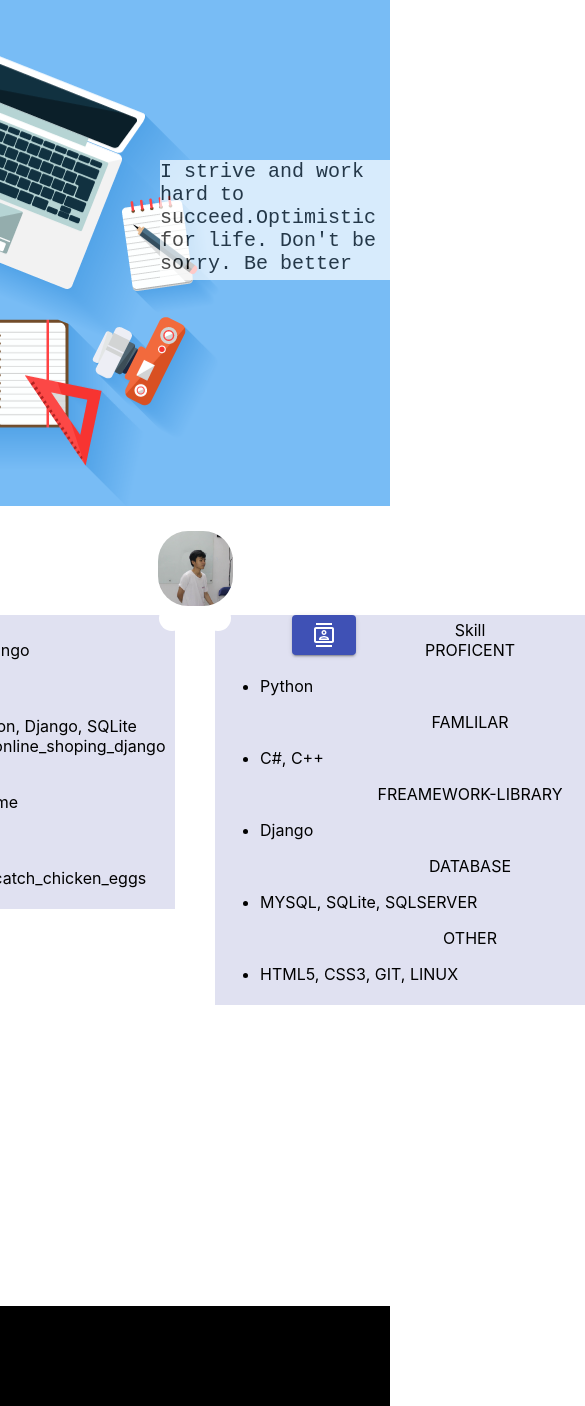
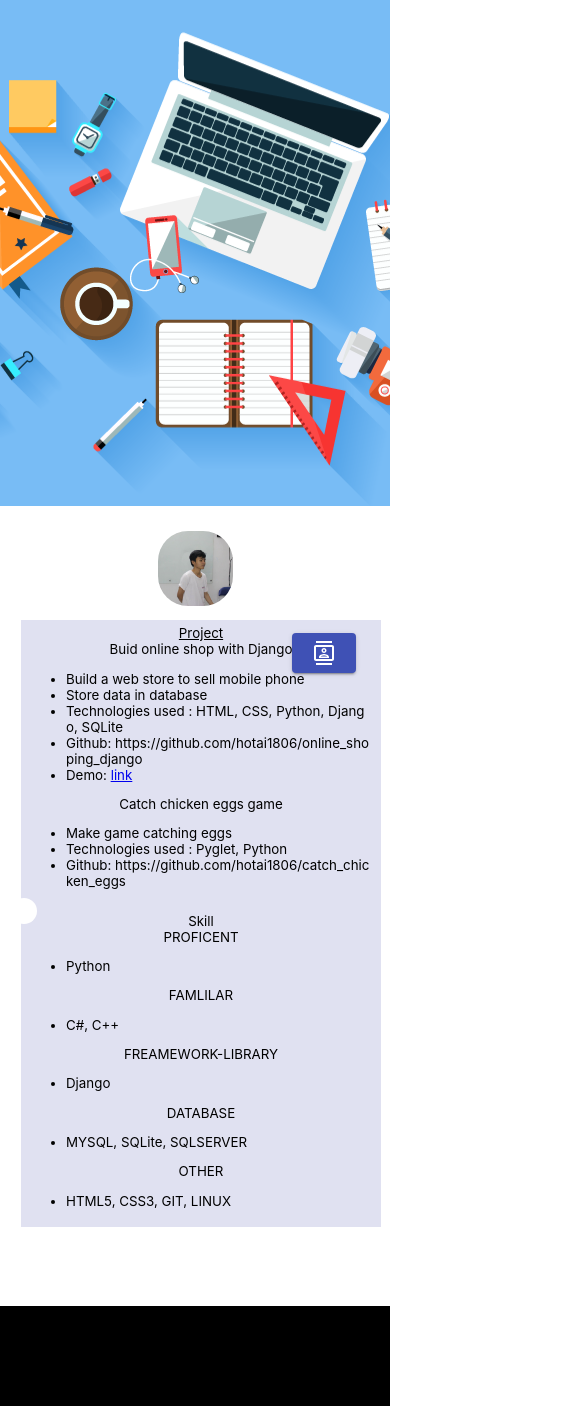
Before and after one commit to hotai1806/portfolio_react_app, a React (Create React App) app: page / in a window 390 px wide. Shown: the top 1406 px of the page, 585 px wide, since content can reach past the window. Built offline with nearby package versions, Linux system fonts and the light colour scheme.

Commit message:
responsive_480width

```diff
--- a/src/App.css
+++ b/src/App.css
@@ -27,21 +27,15 @@
   font-size: calc(10px + 2vmin);
   color: white;
 }
-@media(max-width:350px){
+
+@media(max-width:480px){
  .App-header{
    background-position:center ;
+   height: 20px;
  }
+
 }
 
 .App-link {
   color: #61dafb;
 }
-
-@keyframes App-logo-spin {
-  from {
-    transform: rotate(0deg);
-  }
-  to {
-    transform: rotate(360deg);
-  }
-}
--- a/src/components/index.js
+++ b/src/components/index.js
@@ -2,7 +2,7 @@ import React from 'react';
 
 import Paper from '@material-ui/core/Paper';
 import Slide from '@material-ui/core/Slide';
-
+import { useState, useEffect } from 'react';
 import { makeStyles } from '@material-ui/core/styles';
 import Button from '@material-ui/core/Button';
 import ContactsIcon from '@material-ui/icons/Contacts';
@@ -15,7 +15,7 @@ const useStyles = makeStyles((theme) => ({
   root: {
     height: 180,
     position:'absolute',
-
+    top:"75%",
     right: "2%",
     zIndex:1
   },
@@ -35,7 +35,7 @@ const useStyles = makeStyles((theme) => ({
 
 export const SimpleSlide =() => {
   const classes = useStyles();
-  const [checked, setChecked] = React.useState(false);
+  const [checked, setChecked] = useState(false);
 
   const handleChange = () => {
     setChecked((prev) => !prev);
--- a/src/customs.css
+++ b/src/customs.css
@@ -40,6 +40,23 @@ div .sumary{
     justify-content: center;
 }
 @media(max-width:350px){
+    .paper{
+        width: 280px;
+        height: auto;
+        text-justify: auto;
+        left: 0px;
+        font-size: smaller;
+        word-break: break-all;
+        overflow: auto;
+        max-width: 280px;
+
+    }
+
+}
+@media(max-width:480px){
+    body{
+        scroll-behavior: unset;
+    }
     .sumary{
         display: none;
     }
@@ -47,6 +64,7 @@ div .sumary{
         flex-direction: column;
         padding:5px 1px 1px 1px ;
         left: 0px;
+        width: auto;
     }
     .box{
         margin: 1px;
@@ -57,15 +75,15 @@ div .sumary{
 
     }
     .paper{
-        width: 300px;
+
         height: auto;
         text-justify: auto;
         left: 0px;
         font-size: smaller;
         word-break: break-all;
         overflow: auto;
-        max-width: 280px;
-        min-width: 200px;
+        max-width: 350px;
+
 
     }
     .right{
@@ -76,6 +94,8 @@ div .sumary{
     }
 
 }
+
+
 .box{
     position: relative;
     overflow: visible;
```
